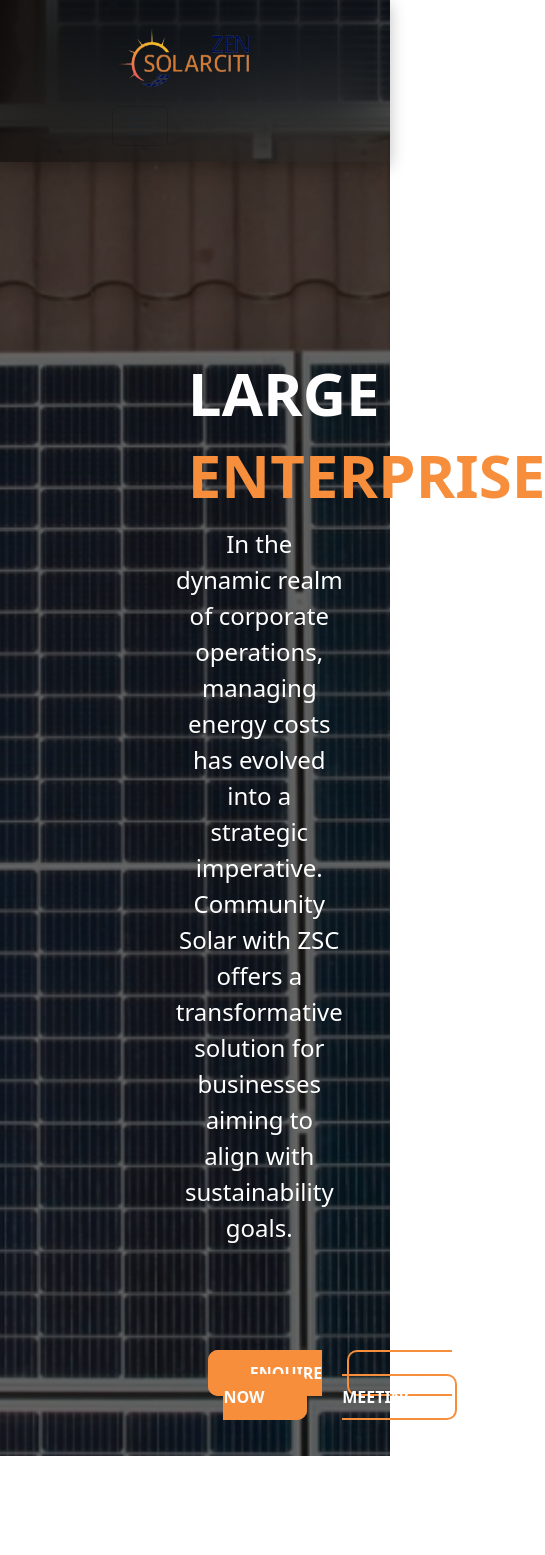
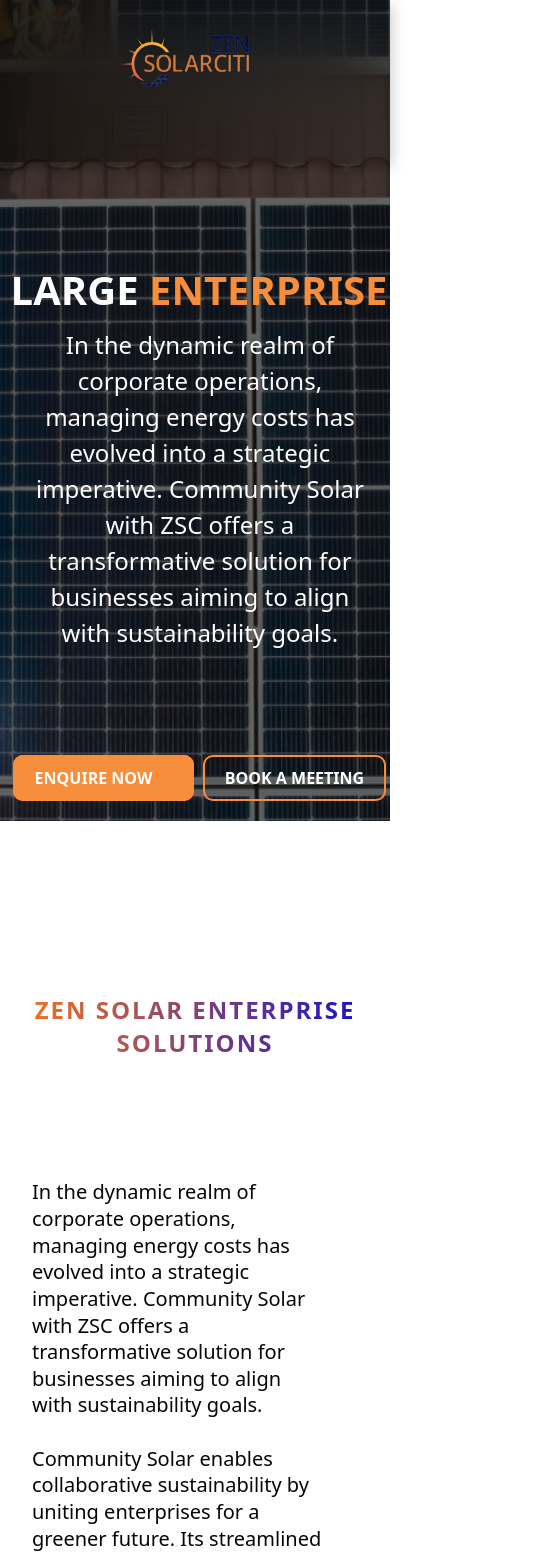
Before and after one commit to kounsal/ZENSOLARCITI, a React (Create React App) app: page /Enterprise in a window 390 px wide. Shown: the top 1555 px of the page, 545 px wide, since content can reach past the window. Built offline with nearby package versions, Linux system fonts and the light colour scheme.

Commit message:
made enterprise responsive

```diff
--- a/src/pages/entp.css
+++ b/src/pages/entp.css
@@ -771,3 +771,58 @@
     position: relative;
     color: #F68E3C;
   }
+
+  /* custom */
+  /* Add media query for screens smaller than 768px */
+/* Add media query for screens smaller than 768px */
+@media (max-width: 768px) {
+  /* Adjust font size, margins, and paddings for smaller screens */
+  .services_section h2.transparent-heading {
+    font-size: 24px;
+    margin-bottom: 20px;
+  }
+
+  .services_section p.services_text {
+    font-size: 20px;
+    margin: 10px 0;
+    padding: 0 20px;
+  }
+
+  /* Center align text on smaller screens */
+  .services_section .col-md-5 {
+    text-align: center;
+  }
+  .banner_taital {
+    font-size: 40px; /* Adjust the font size as needed */
+    padding-top: 40px; /* Adjust the padding as needed */
+  }
+  .header_section {
+    flex-direction: column;
+    text-align: center;
+  }
+
+  .header_left,
+  .header_right {
+    width: 100%;
+    padding: 0;
+  }
+  .banner_main {
+    margin-top: 60px; /* Adjust the margin-top as needed */
+    padding-left: 8px; /* Adjust the padding-left as needed */
+    padding-bottom: 8%; /* Adjust the padding-bottom as needed */
+  }
+  .contact_bt {
+    width: 100%; /* Adjust the width as needed */
+    margin-left: 0; /* Remove margin-left on smaller screens */
+  }
+  .contact_bt:nth-child(2) a {
+    width: auto; /* Adjust the width to fit content */
+    padding: 10px 20px; /* Padding for the second child on smaller screens */
+  }
+
+  /* Styles for the first child button on smaller screens */
+  .contact_bt:first-child a {
+    padding-left: 20px; /* Adjust the left padding for the first child on smaller screens */
+    padding-right: 40px; /* Adjust the right padding for the first child on smaller screens */
+  }
+}
```
